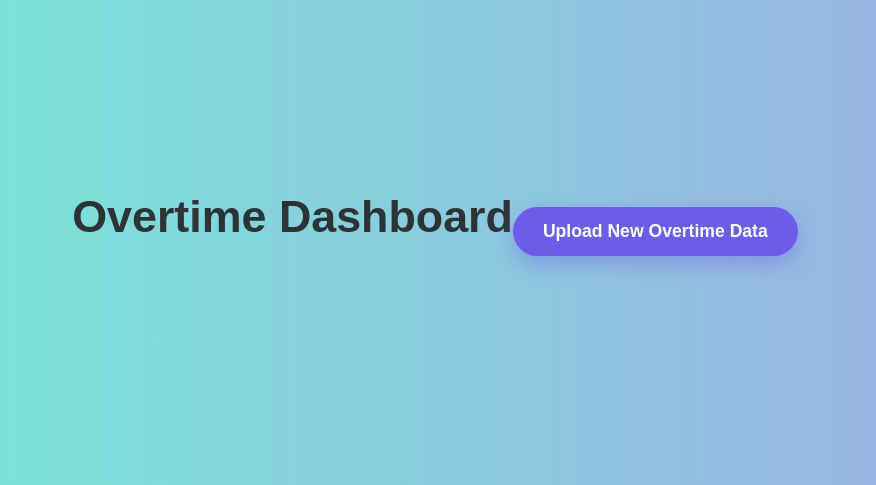
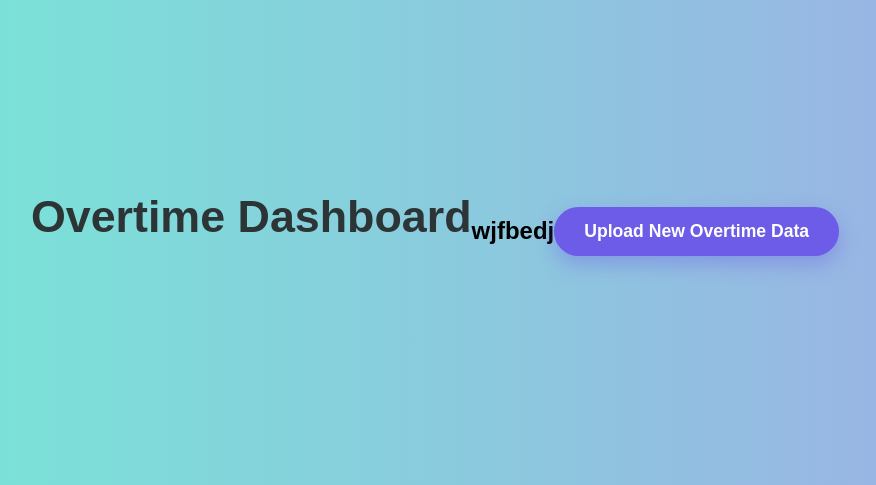
Before and after one commit to sreenath-t/employee-overtime-monitoring, a Django app: page / in a window 1280 px wide. Shown: the part 169-654 px from the top of the page, without its empty margins (205-1081 px from the left). Run offline with Django 5.2, Linux system fonts and the light colour scheme.

Commit message:
added two lines

```diff
--- a/monitoring/templates/monitoring/dashboard.html
+++ b/monitoring/templates/monitoring/dashboard.html
@@ -7,6 +7,7 @@
     </head>
     <body>
         <h1>Overtime Dashboard</h1>
+        <h2>wjfbedj</h2>
         <p><a href="{% url 'upload_csv' %}">Upload New Overtime Data</a></p>
     </body>
 </html>
--- a/monitoring/templates/monitoring/upload.html
+++ b/monitoring/templates/monitoring/upload.html
@@ -7,6 +7,7 @@
     </head>
     <body>
         <h2>Upload Overtime CSV</h2>
+        <h2>cchcbh</h2>
         <form method="post" enctype="multipart/form-data">
             {% csrf_token %}
             {{ form.as_p }}
```
